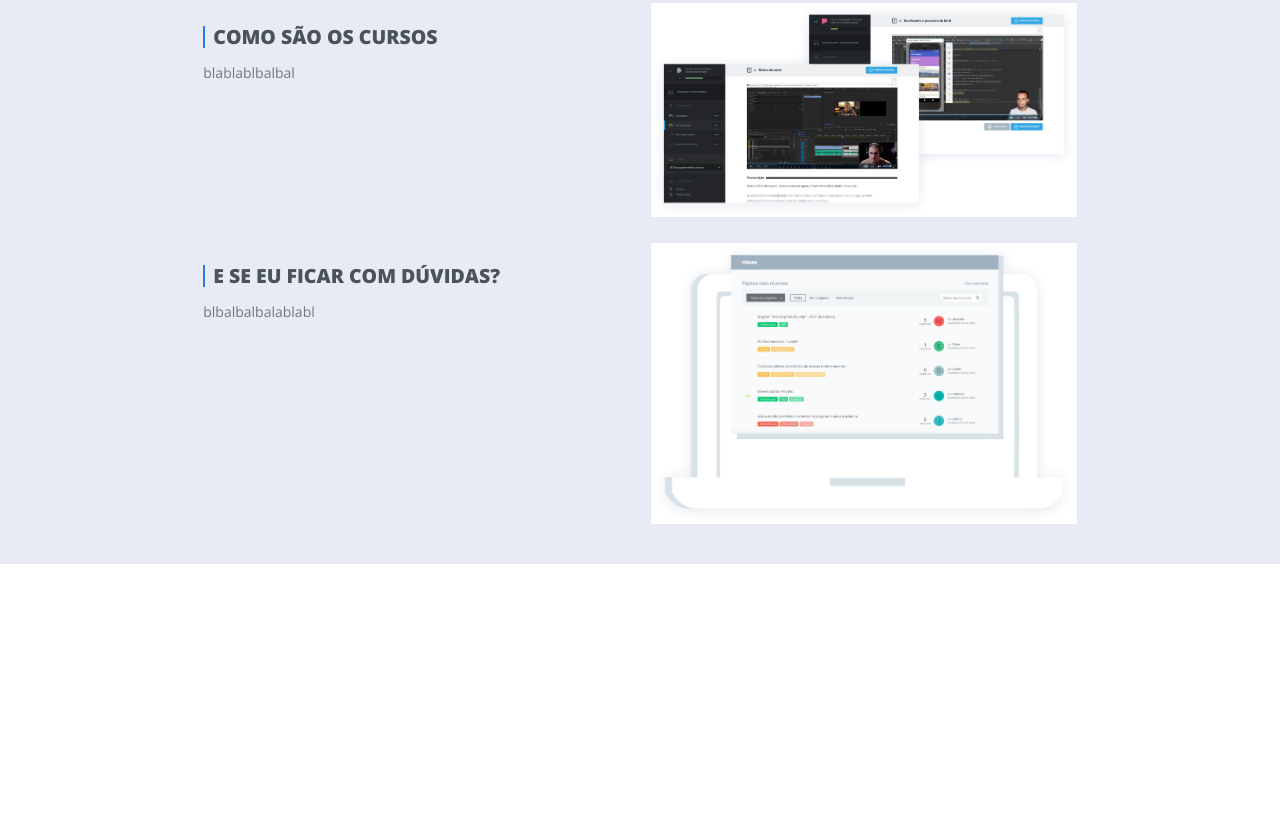
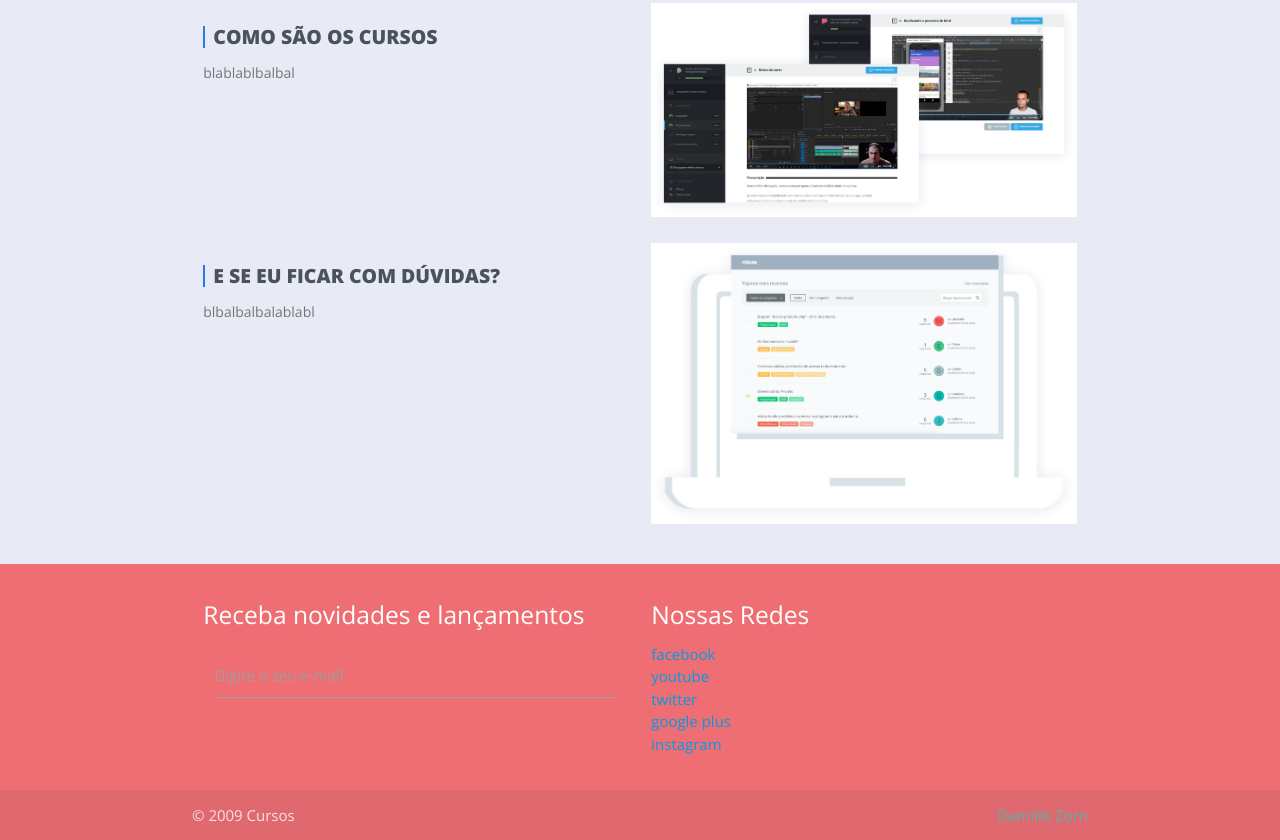
Before and after one commit to dannilopires/web-ficr, a plain HTML site: page index.html in a window 1280 px wide. Shown: the part 1100-1940 px from the top of the page. Before the commit the page ends 1664 px from the top, so only its background shows below. Drawn offline with nearby package versions, Linux system fonts and the light colour scheme.

Commit message:
add footer html

```diff
--- a/index.html
+++ b/index.html
@@ -158,6 +158,36 @@
 		</div>
 	</section>
 
+	<footer class="page-footer">
+		<div class="container">
+			<div class="row">
+				<div class="col s12 m6 l6">
+					<header><h5>Receba novidades e lançamentos</h5></header>
+					<div class="input-field col s12 m12">
+						<input id="usuario" type="text" class="validate" />
+						<label for="usuario">Digite o seu e-mail</label>
+					</div>
+				</div>
+				<div id="social" class="col s12 m4 l4 offset-12">
+					<header><h5>Nossas Redes</h5></header>
+					<ul>
+						<li><a href="#">facebook</a></li>
+						<li><a href="#">youtube</a></li>
+						<li><a href="#">twitter</a></li>
+						<li><a href="#">google plus</a></li>
+						<li><a href="#">instagram</a></li>
+					</ul>
+				</div>
+			</div>
+		</div>
+		<div class="footer-copyright">
+			<div class="container">
+				&copy; 2009 Cursos
+				<a href="#" class="right teal-text text-lighten-2">Dannilo Zorn</a>
+			</div>
+		</div>
+	</footer>
+
 
   <script src="https://code.jquery.com/jquery-3.4.1.min.js" integrity="sha256-CSXorXvZcTkaix6Yvo6HppcZGetbYMGWSFlBw8HfCJo=" crossorigin="anonymous"></script>
   <script src="https://cdnjs.cloudflare.com/ajax/libs/materialize/1.0.0/js/materialize.min.js"></script>
```
